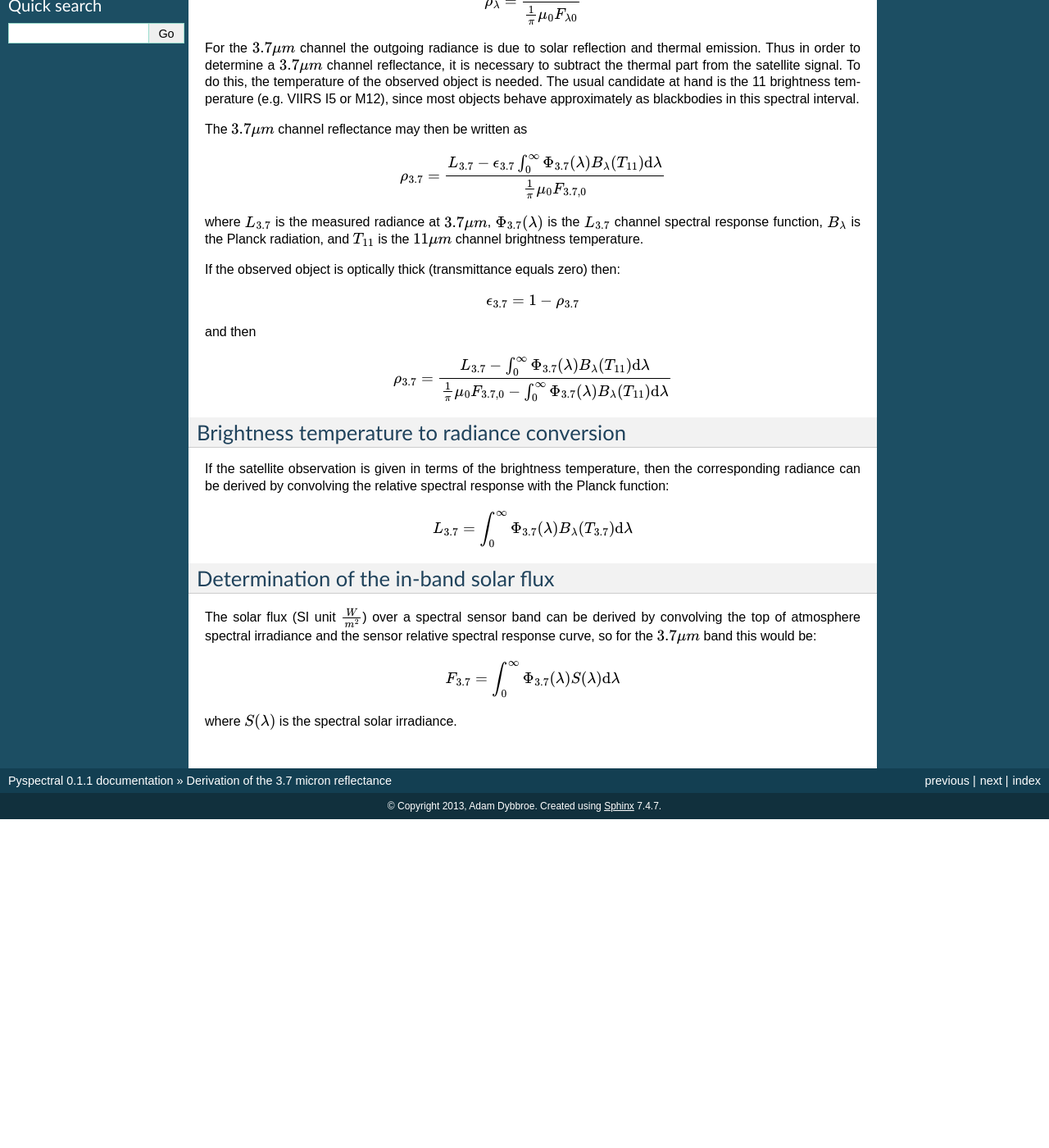
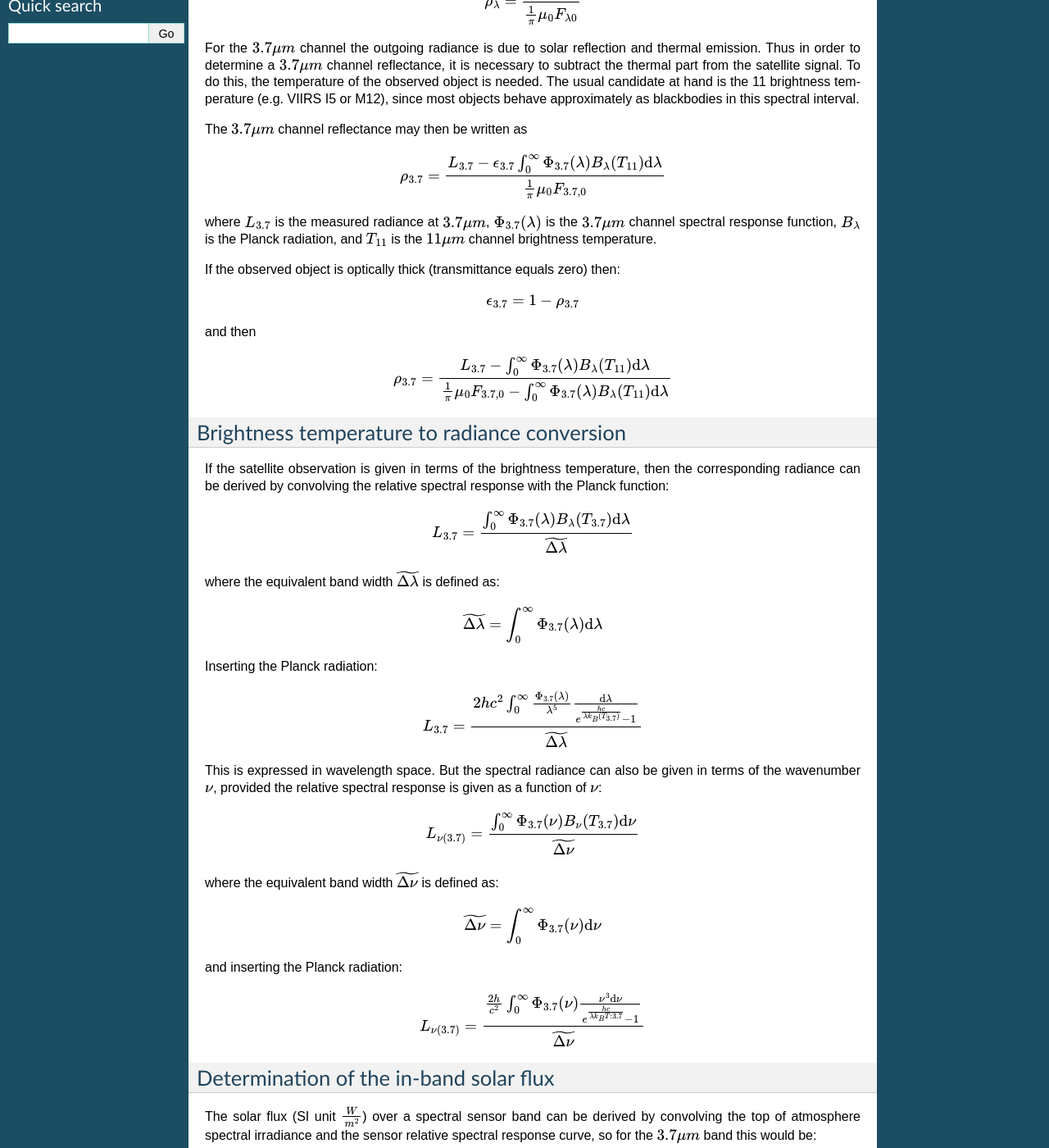
Before and after one commit to pytroll/pyspectral, a Sphinx documentation site: the page built from doc/37_reflectance.rst, in a window 1280 px wide and 1400 px high, scrolled down 352 px. Shown: the whole window at 82% size. Built offline with Sphinx 7.4.7, drawn with Linux system fonts in a browser that asks for light colours; formulas are drawn with MathJax 3; before the commit the page ends 1351 px from its top, so only the background shows below that.

Commit message:
Extending docs

```diff
--- a/doc/37_reflectance.rst
+++ b/doc/37_reflectance.rst
@@ -36,7 +36,7 @@ The :math:`3.7\mu m` channel reflectance may then be written as
     \rho_{3.7} = \frac{L_{3.7} - \epsilon_{3.7} \int_0^\infty \Phi_{3.7}(\lambda) B_{\lambda} (T_{11}) \mathrm{d}\lambda } {\frac{1}{\pi} \mu_0 F_{3.7, 0}}
 
 where :math:`L_{3.7}` is the measured radiance at :math:`3.7\mu m`,
-:math:`\Phi_{3.7} (\lambda)` is the :math:`L_{3.7}` channel
+:math:`\Phi_{3.7} (\lambda)` is the :math:`3.7 \mu m` channel
 spectral response function, :math:`B_{\lambda}` is the Planck radiation,
 and :math:`T_{11}` is the :math:`11\mu m` channel brightness temperature.
 
@@ -62,7 +62,41 @@ spectral response with the Planck function:
 
 .. math::
 
-    L_{3.7} = \int_0^\infty \Phi_{3.7}(\lambda) B_{\lambda} (T_{3.7}) \mathrm{d}\lambda
+    L_{3.7} = \frac{\int_0^\infty \Phi_{3.7}(\lambda) B_{\lambda} (T_{3.7}) \mathrm{d}\lambda}{\widetilde{\Delta \lambda}}
+
+where the equivalent band width :math:`\widetilde{\Delta \lambda}` is defined as:
+
+.. math::
+
+    \widetilde{\Delta \lambda} = \int_0^\infty \Phi_{3.7}(\lambda) \mathrm{d}\lambda
+
+Inserting the Planck radiation:
+
+.. math::
+
+    L_{3.7} = \frac{2hc^{2} \int_0^\infty \frac{\Phi_{3.7}(\lambda)}{{\lambda}^{5}} \frac{\mathrm{d}\lambda} {e^{\frac{hc}{\lambda k_B(T_{3.7})}} - 1}}{\widetilde{\Delta \lambda}}
+
+
+This is expressed in wavelength space. But the spectral radiance can also be
+given in terms of the wavenumber :math:`\nu`, provided the relative spectral
+response is given as a function of :math:`\nu`:
+
+.. math::
+
+    L_{{\nu}(3.7)} = \frac{\int_0^\infty \Phi_{3.7}(\nu) B_{\nu} (T_{3.7}) \mathrm{d}\nu}{\widetilde{\Delta \nu}}
+
+where the equivalent band width :math:`\widetilde{\Delta \nu}` is defined as:
+
+.. math::
+
+    \widetilde{\Delta \nu} = \int_0^\infty \Phi_{3.7}(\nu) \mathrm{d}\nu
+
+and inserting the Planck radiation:
+
+.. math::
+
+    L_{{\nu}(3.7)} = \frac{\frac{2h}{c^2} \int_0^\infty \Phi_{3.7}(\nu) \frac{{\nu}^3 \mathrm{d}\nu}{e^{\frac{h c}{\lambda k_B T:{3.7}}} - 1} }{\widetilde{\Delta \nu}}
+
 
 
 Determination of the in-band solar flux
--- a/doc/rad_definitions.rst
+++ b/doc/rad_definitions.rst
@@ -213,4 +213,4 @@ and expressed as a function of wavenumber :math:`\nu`:
 
 .. math::
 
-   B_{\nu}(T) = x
+   B_{\nu}(T) = \frac{2h{\nu}^3}{c^2} \frac{1}{e^{\frac{h c}{\lambda k_B T}} - 1}
```
